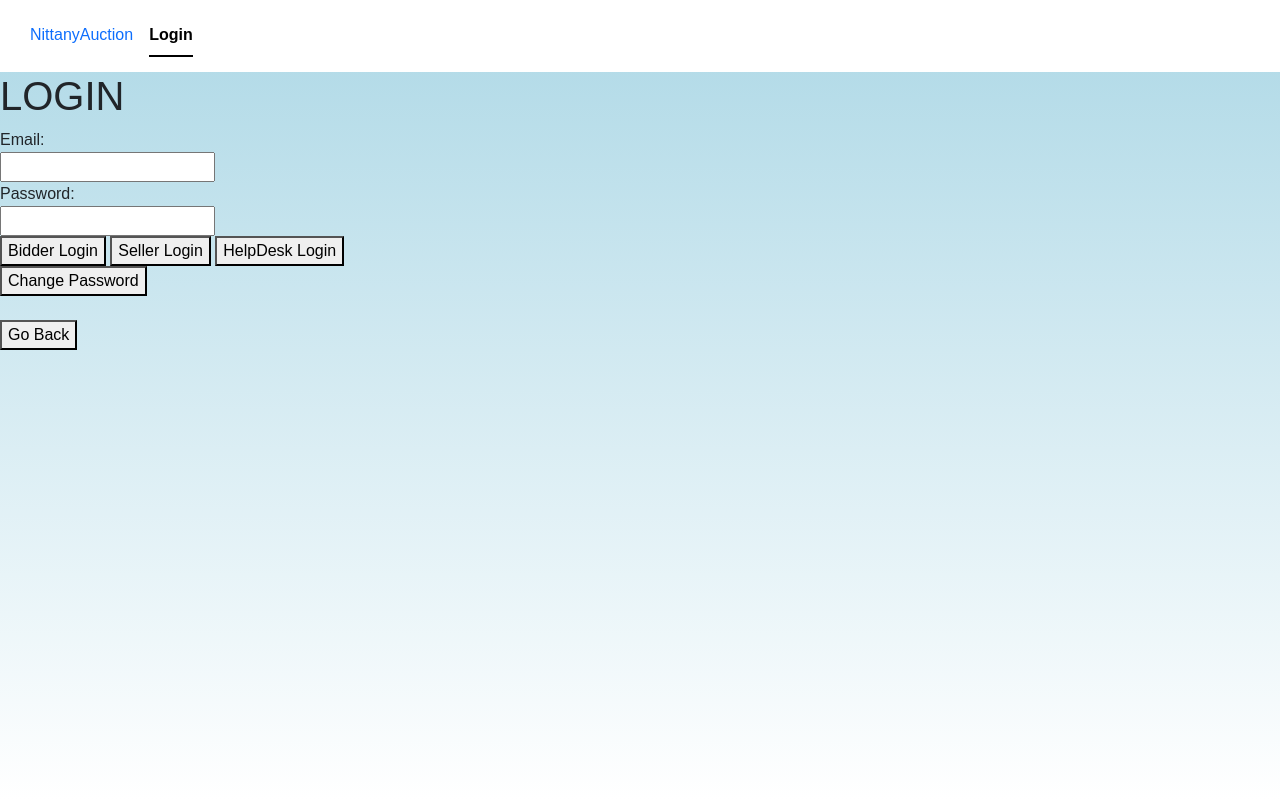
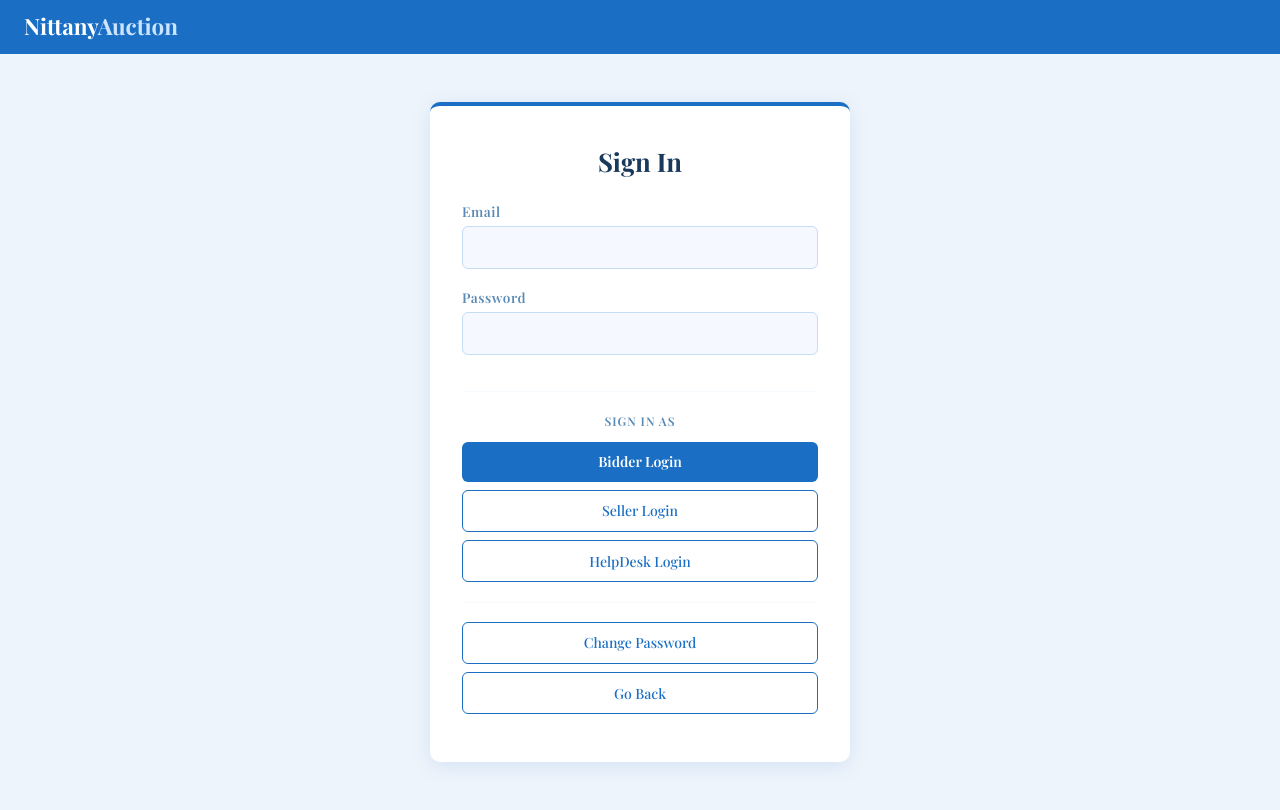
Before and after one commit to varshag425/CMSPSC-431W, a Flask app: page /login.html in a window 1280 px wide. Before the commit the page ends 681 px from the top, so only its background shows below. Run offline with Flask 3, Linux system fonts and the light colour scheme; parts of the project's set-up code (start-up, migrations or seed data) failed here and were passed over.

Commit message:
Update login.html

```diff
--- a/templates/login.html
+++ b/templates/login.html
@@ -3,58 +3,181 @@
 <head>
     <meta charset="UTF-8">
     <meta name="viewport" content="width=device-width, initial-scale=1">
-    <link href="https://cdn.jsdelivr.net/npm/bootstrap@5.3.8/dist/css/bootstrap.min.css" rel="stylesheet" integrity="sha384-sRIl4kxILFvY47J16cr9ZwB07vP4J8+LH7qKQnuqkuIAvNWLzeN8tE5YBujZqJLB" crossorigin="anonymous">
-    <title>Login Page</title>
+    <title>Login — NittanyAuction</title>
+    <link href="https://fonts.googleapis.com/css2?family=Playfair+Display:wght@400;500;600;700&display=swap" rel="stylesheet">
+    <link href="https://cdn.jsdelivr.net/npm/bootstrap@5.3.8/dist/css/bootstrap.min.css" rel="stylesheet">
     <style>
-        body{
+        body {
             min-height: 100vh;
-            font-family: Arial;
-            background: linear-gradient(lightblue,white);
+            font-family: 'Playfair Display', serif;
+            background: #eef4fb;
         }
-        .nav{
-            background-color: white;
-            padding: 15px 30px;
+
+        /* NAV */
+        .top-nav {
+            background: #1a6fc4;
+            padding: .65rem 1.5rem;
+            display: flex;
+            align-items: center;
+            justify-content: space-between;
         }
-        .login-box{
-            border-color: white;
-            border-width: 5px;
+        .top-nav .brand { color: #fff; font-size: 1.4rem; font-weight: 700; text-decoration: none; }
+        .top-nav .brand span { color: #cce4ff; }
+
+        /* LOGIN CARD */
+        .login-card {
+            background: #fff;
+            border-radius: 10px;
+            border-top: 4px solid #1a6fc4;
+            box-shadow: 0 4px 20px rgba(26,111,196,.12);
+            padding: 2.5rem 2rem;
+            width: 100%;
+            max-width: 420px;
+        }
+
+        .login-card h1 {
+            font-size: 1.6rem;
+            font-weight: 700;
+            color: #1a3a5c;
+            margin-bottom: 1.5rem;
+            text-align: center;
+        }
+
+        label {
+            font-size: .85rem;
+            color: #5a8ab5;
+            font-weight: 600;
+            letter-spacing: .04em;
+            margin-bottom: .3rem;
+            display: block;
+        }
+
+        input[type="text"],
+        input[type="password"] {
+            width: 100%;
+            padding: .6rem .85rem;
+            border: 1.5px solid #c5dcf5;
+            border-radius: 6px;
+            font-family: 'Playfair Display', serif;
+            font-size: .9rem;
+            margin-bottom: 1.1rem;
+            background: #f5f9ff;
+            transition: border-color .2s;
+        }
+        input[type="text"]:focus,
+        input[type="password"]:focus {
+            outline: none;
+            border-color: #1a6fc4;
+            background: #fff;
+        }
+
+        .btn-blue {
+            background: #1a6fc4;
+            border: none;
+            color: #fff;
+            font-family: 'Playfair Display', serif;
+            font-weight: 600;
+            font-size: .88rem;
+            padding: .6rem 0;
+            border-radius: 6px;
+            width: 100%;
+            display: block;
+            text-align: center;
+            transition: background .2s;
+            cursor: pointer;
+            margin-bottom: .5rem;
+        }
+        .btn-blue:hover { background: #155a9e; }
+
+        .btn-outline-blue {
+            background: transparent;
+            border: 1.5px solid #1a6fc4;
+            color: #1a6fc4;
+            font-family: 'Playfair Display', serif;
+            font-weight: 500;
+            font-size: .88rem;
+            padding: .6rem 0;
+            border-radius: 6px;
+            width: 100%;
+            display: block;
+            text-align: center;
+            transition: background .2s;
+            cursor: pointer;
+            margin-bottom: .5rem;
+        }
+        .btn-outline-blue:hover { background: #1a6fc4; color: #fff; }
+
+        .divider {
+            border: none;
+            border-top: 1px solid #dbeeff;
+            margin: 1.2rem 0;
+        }
+
+        .error-msg {
+            color: #c62828;
+            font-size: .82rem;
+            background: #fce4ec;
+            border-radius: 6px;
+            padding: .5rem .75rem;
+            margin-top: .75rem;
+            text-align: center;
+        }
+
+        .role-label {
+            font-size: .75rem;
+            letter-spacing: .08em;
+            text-transform: uppercase;
+            color: #5a8ab5;
+            text-align: center;
+            margin-bottom: .75rem;
+            font-weight: 600;
         }
     </style>
 </head>
+<body>
 
-<body>
-<ul class="nav nav-underline">
-    <li class="nav-item">
-        <a class="nav-link" href="/">NittanyAuction</a>
-    </li>
-    <li class="nav-item">
-        <a class="nav-link active" aria-current="page" href="/login.html">Login</a>
-    </li>
-</ul>
-<div class="login-box">
-<h1>LOGIN</h1>
+<!-- NAV -->
+<div class="top-nav">
+    <a class="brand" href="/">Nittany<span>Auction</span></a>
+</div>
+
+<!-- LOGIN FORM -->
+<div class="d-flex justify-content-center align-items-center py-5">
+    <div class="login-card">
+        <h1>Sign In</h1>
+
         <form method="POST">
-    <label>Email:</label><br>
-    <input type="text" name="email" required><br>
-    <label>Password:</label><br>
-    <input type="password" name="password" required><br>
-    <button type="submit" name="role" value="bidder">Bidder Login</button>
-    <button type="submit" name="role" value="seller">Seller Login</button>
-    <button type="submit" name="role" value="helpdesk">HelpDesk Login</button>
-    <br>
+            <label>Email</label>
+            <input type="text" name="email" required>
+
+            <label>Password</label>
+            <input type="password" name="password" required>
+
+            <hr class="divider">
+
+            <div class="role-label">Sign in as</div>
+
+            <button type="submit" name="role" value="bidder" class="btn-blue">Bidder Login</button>
+            <button type="submit" name="role" value="seller" class="btn-outline-blue">Seller Login</button>
+            <button type="submit" name="role" value="helpdesk" class="btn-outline-blue">HelpDesk Login</button>
         </form>
 
+        <hr class="divider">
+
         <form action="/change_password.html" method="GET">
-    <button type="submit" name="change password" value="change password"> Change Password</button>
+            <button type="submit" class="btn-outline-blue">Change Password</button>
         </form>
-<br>
-<form action="/" method="GET">
-    <button type="submit" name="go_back" value="go_back"> Go Back</button>
+
+        <form action="/" method="GET" style="margin-top:.5rem;">
+            <button type="submit" class="btn-outline-blue">Go Back</button>
         </form>
-{% if error %}<p style="color:red;">{{ error }}</p>{% endif %}
-<script src="https://cdn.jsdelivr.net/npm/bootstrap@5.3.8/dist/js/bootstrap.bundle.min.js" integrity="sha384-FKyoEForCGlyvwx9Hj09JcYn3nv7wiPVlz7YYwJrWVcXK/BmnVDxM+D2scQbITxI" crossorigin="anonymous"></script>
-<script src="https://cdn.jsdelivr.net/npm/@popperjs/core@2.11.8/dist/umd/popper.min.js" integrity="sha384-I7E8VVD/ismYTF4hNIPjVp/Zjvgyol6VFvRkX/vR+Vc4jQkC+hVqc2pM8ODewa9r" crossorigin="anonymous"></script>
-<script src="https://cdn.jsdelivr.net/npm/bootstrap@5.3.8/dist/js/bootstrap.min.js" integrity="sha384-G/EV+4j2dNv+tEPo3++6LCgdCROaejBqfUeNjuKAiuXbjrxilcCdDz6ZAVfHWe1Y" crossorigin="anonymous"></script>
+
+        {% if error %}
+        <div class="error-msg">{{ error }}</div>
+        {% endif %}
     </div>
+</div>
+
+<script src="https://cdn.jsdelivr.net/npm/bootstrap@5.3.8/dist/js/bootstrap.bundle.min.js"></script>
 </body>
 </html>
```
Lines whose indentation alone changed are shown as unchanged.
